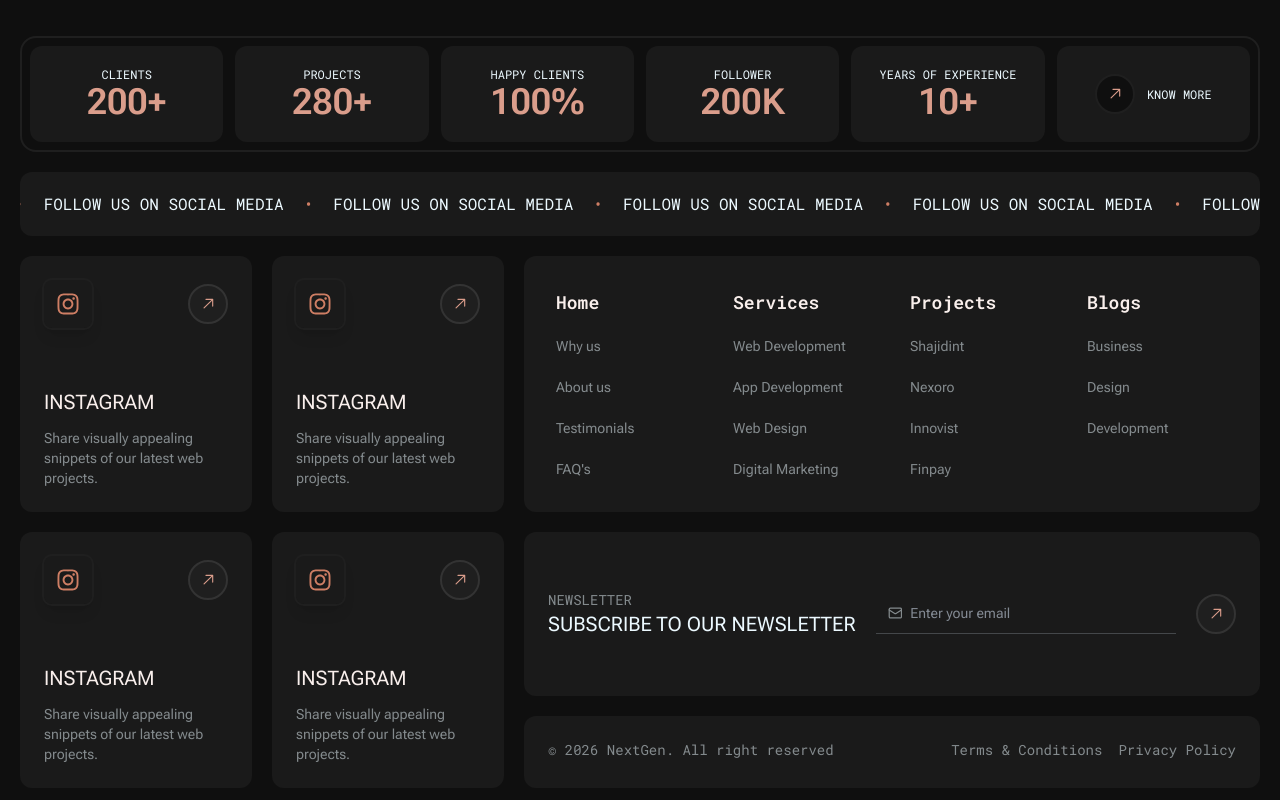
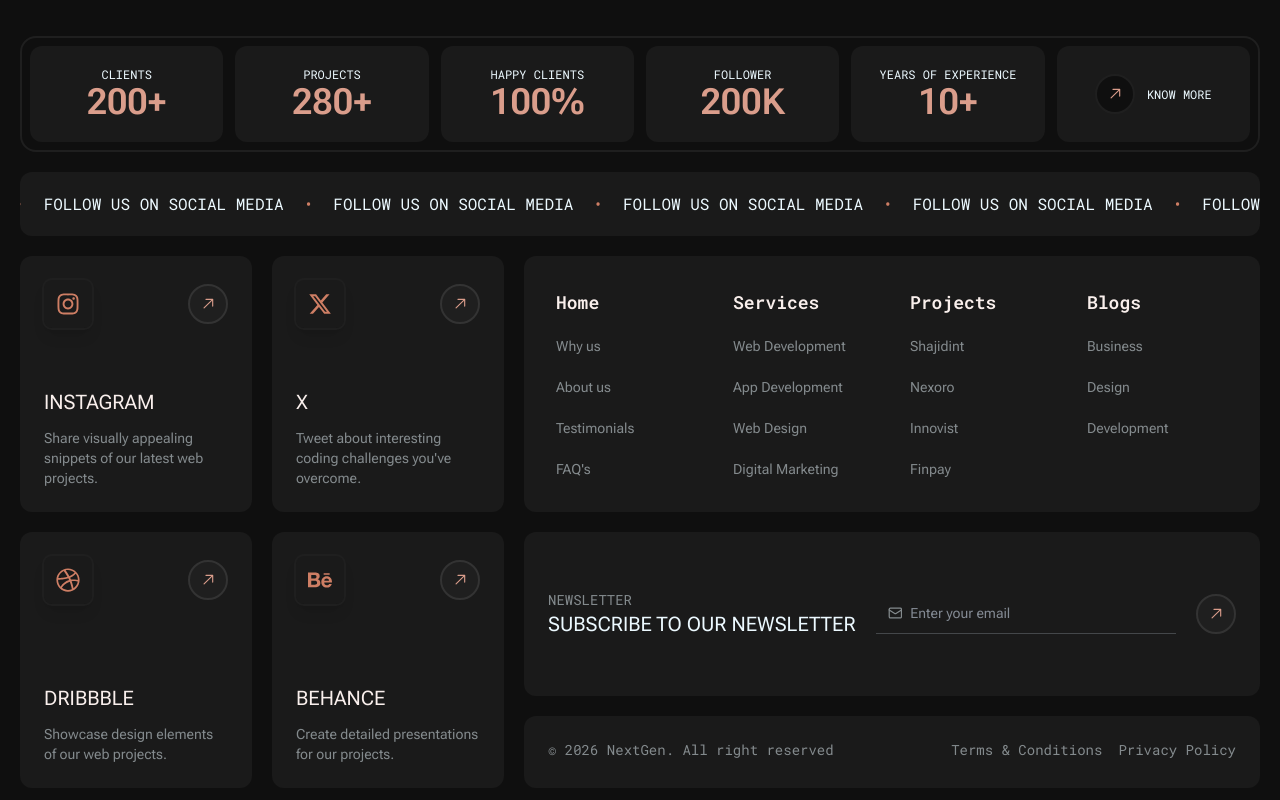
Before and after one commit to ahsanulazim/lufixa, a Next.js app: page / in a window 1280 px wide. Shown: the part 743-1543 px from the top of the page. Built offline with nearby package versions, Linux system fonts and the light colour scheme.

Commit message:
footer optimized 2

```diff
--- a/components/Footer.jsx
+++ b/components/Footer.jsx
@@ -4,18 +4,44 @@ import SocialCard from "./ui/SocialCard"
 import Arrowbtn from "./ui/Arrowbtn"
 import footMenus from "@/json/footMenus.json"
 import { LuMail } from "react-icons/lu";
+import { FaBehance, FaDribbble, FaInstagram, FaXTwitter } from "react-icons/fa6"
 
 const Footer = () => {
 
     const links = "link link-hover opacity-50"
+    const socials = [
+        {
+            id: 0,
+            icon: <FaInstagram />,
+            name: "Instagram",
+            description: "Share visually appealing snippets of our latest web projects."
+        },
+        {
+            id: 1,
+            icon: <FaXTwitter />,
+            name: "X",
+            description: "Tweet about interesting coding challenges you've overcome."
+        },
+        {
+            id: 2,
+            icon: <FaDribbble />,
+            name: "Dribbble",
+            description: "Showcase design elements of our web projects."
+        },
+        {
+            id: 3,
+            icon: <FaBehance />,
+            name: "Behance",
+            description: "Create detailed presentations for our projects."
+        }
+    ]
 
     return (
         <Section className="w-full">
             <footer className="grid grid-cols-4 lg:grid-cols-5 grid-rows-5 md:grid-rows-6 gap-5 *:rounded-xl *:p-4 *:md:p-6">
-                <SocialCard className="bg-silent-200 md:row-span-3" />
-                <SocialCard className="bg-silent-200 md:row-span-3" />
-                <SocialCard className="bg-silent-200 md:row-span-3 lg:order-6" />
-                <SocialCard className="bg-silent-200 md:row-span-3 lg:order-7" />
+                {socials.map((social) =>
+                    <SocialCard key={social.id} social={social} className={`bg-silent-200 md:row-span-3 ${social.id === 2 && "lg:order-6"} ${social.id === 3 && "lg:order-7"}`} />
+                )}
                 <div className="bg-silent-200 col-span-4 lg:col-span-3 row-span-4 md:row-span-3 grid grid-cols-2 md:grid-cols-4 md:gap-5 *:gap-3 *:md:gap-5">
                     {footMenus.map((menu) =>
                         <nav className="menu font-roboto-flex" key={menu.id}>
--- a/components/ui/SocialCard.jsx
+++ b/components/ui/SocialCard.jsx
@@ -1,22 +1,22 @@
-import { FaInstagram } from "react-icons/fa6";
 import Arrowbtn from "./Arrowbtn";
+import Link from "next/link";
 
-const SocialCard = ({ className, children }) => {
+const SocialCard = ({ className, social }) => {
     return (
-        <div className={`flex flex-col justify-center md:justify-between ${className ? className : ""}`}>
+        <Link href="#" className={`flex flex-col justify-center md:justify-between ${className ? className : ""}`}>
             <div className="flex gap-5 justify-center md:justify-between items-center">
                 <div className="md:avatar">
                     <div className="md:ring-silent-100 md:w-12 md:rounded-lg md:ring-2 md:shadow-lg flex items-center justify-center *:text-2xl *:text-main">
-                        <FaInstagram />
+                        {social.icon}
                     </div>
                 </div>
                 <Arrowbtn className="bg-silent-100 border-silent-50 max-md:hidden" />
             </div>
             <div className="font-roboto-flex max-md:hidden">
-                <h2 className="uppercase text-xl text-heading mb-3">Instagram</h2>
-                <p className="text-sm opacity-50">Share visually appealing snippets of our latest web projects.</p>
+                <h2 className="uppercase text-xl text-heading mb-3">{social.name}</h2>
+                <p className="text-sm opacity-50">{social.description}</p>
             </div>
-        </div>
+        </Link>
     )
 }
 
```
